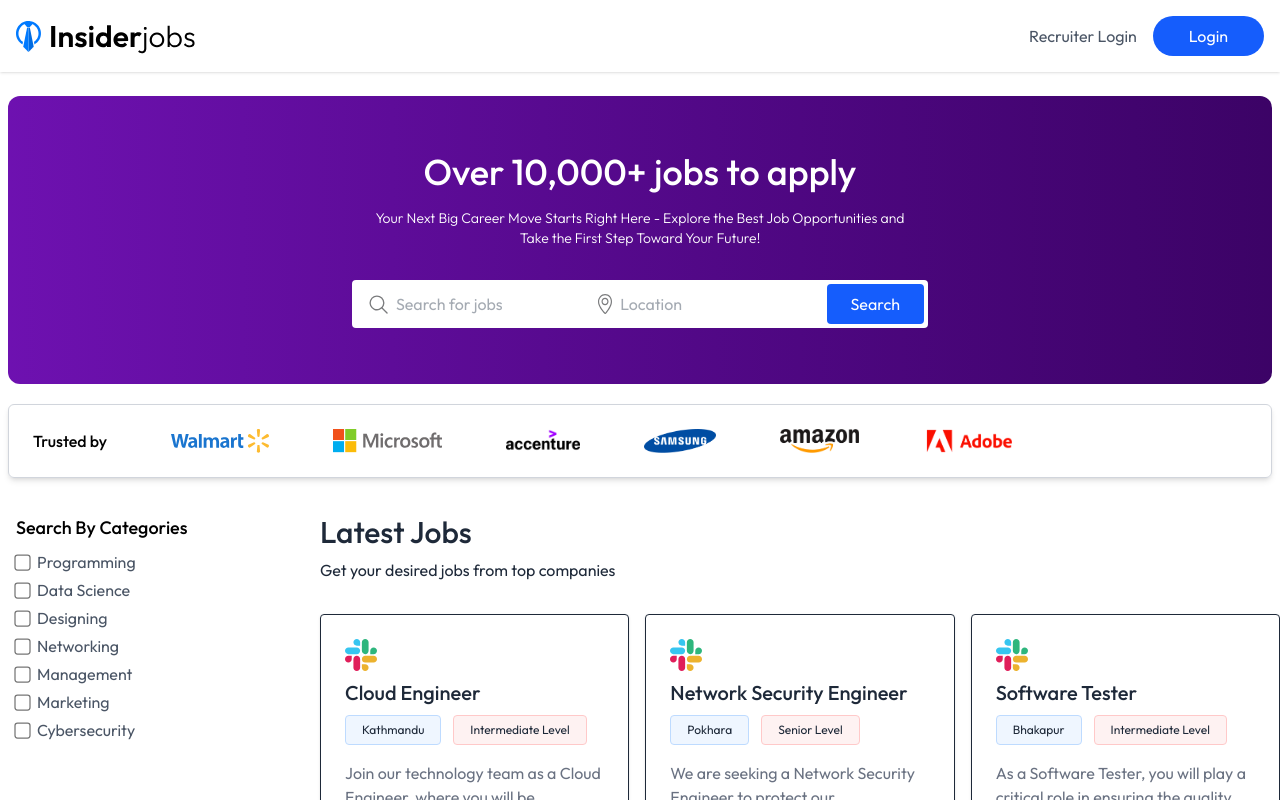
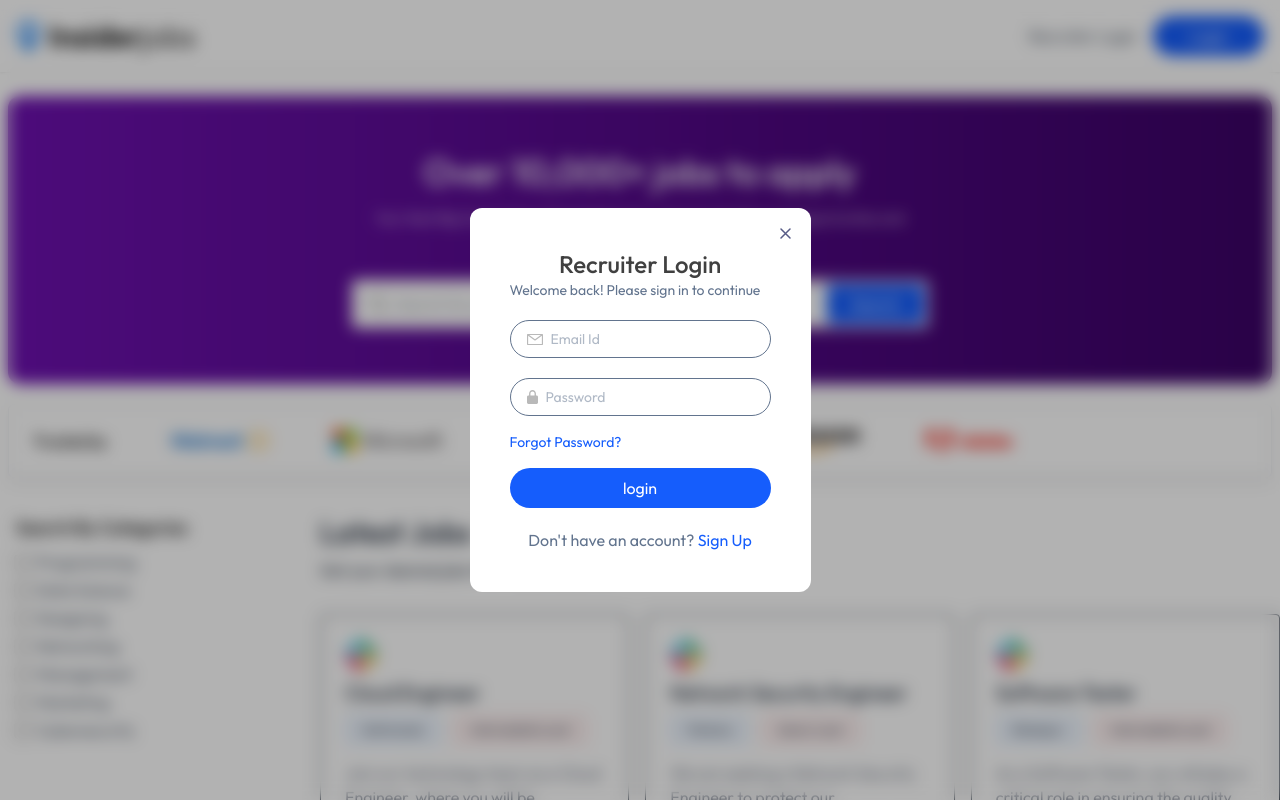
Before and after one commit to manoj-pun/job-portal, a React (Vite) app in the folder frontend/: page / in a window 1280 px wide. Both pictures are taken after a click on the button "Recruiter Login". Shown: the top 800 px of the page. Built offline with nearby package versions, Linux system fonts and the light colour scheme.

Commit message:
added rectruiter login with popup

```diff
--- a/frontend/src/App.jsx
+++ b/frontend/src/App.jsx
@@ -1,12 +1,18 @@
-import React from 'react'
+import React, { useContext } from 'react'
 import { Routes,Route } from 'react-router-dom'
 import Home from './pages/Home'
 import ApplyJob from './pages/ApplyJob'
 import Applications from './pages/Applications'
+import RecruiterLogin from './components/RecruiterLogin'
+import { AppContext } from './context/AppContext'
 
 const App = () => {
+
+  const {showRecruiterLogin} = useContext(AppContext);
+
   return (
     <div>
+      {showRecruiterLogin &&  <RecruiterLogin/>}
       <Routes>
         <Route path="/" element={<Home/>} />
         <Route path="/apply-job/:id" element={<ApplyJob/>} />
--- a/frontend/src/components/Navbar.jsx
+++ b/frontend/src/components/Navbar.jsx
@@ -1,7 +1,11 @@
-import React from 'react'
+import React, { useContext } from 'react'
 import {assets} from "../assets/assets"
+import { AppContext } from '../context/AppContext'
 
 const Navbar = () => {
+
+  const {setShowRecruiterLogin} = useContext(AppContext);
+
   return (
     <div className='shadow py-4'>
       <div className='container px-4 2xl:px-20 mx-auto flex justify-between items-center'>
@@ -12,7 +16,7 @@ const Navbar = () => {
                 <p className='max-sm:hidden'>Hi,</p>
         </div> */}
         <div className='flex gap-4 max-sm:text-xs'>
-            <button className='text-gray-600 cursor-pointer'>Recruiter Login</button>
+            <button onClick={e => setShowRecruiterLogin(true)} className='text-gray-600 cursor-pointer'>Recruiter Login</button>
             <button className='bg-blue-600 text-white px-6 sm:px-9 py-2 rounded-full cursor-pointer'>Login</button>
         </div>
       </div>
--- /dev/null
+++ b/frontend/src/components/RecruiterLogin.jsx
@@ -0,0 +1,84 @@
+import React, { useContext, useState,useEffect } from 'react'
+import { assets } from '../assets/assets'
+import { AppContext } from '../context/AppContext'
+
+const RecruiterLogin = () => {
+
+    const [state,setState] = useState("Login")
+    const [name,setName] = useState("")
+    const [email,setEmail] = useState("")
+    const [password,setPassword] = useState("")
+
+    const [image,setImage] = useState(false)
+
+    const [isTextDataSubmitted,setIsTextDataSubmitted] = useState(false)
+
+    const {setShowRecruiterLogin} = useContext(AppContext)
+
+    const onSubmitHandler = async(e) => {
+        e.preventDefault()
+        if(state == "Sign Up" && !isTextDataSubmitted){
+            setIsTextDataSubmitted(true)
+        }
+    }
+
+    useEffect(() => {
+        document.body.style.overflow = "hidden"
+        return () => {
+          document.body.style.overflow = "unset"
+        }
+    },[])
+
+  return (
+    <div className='absolute top-0 left-0 right-0 bottom-0 z-10 backdrop-blur-sm bg-black/30 flex justify-center items-center'>
+      <form onSubmit={onSubmitHandler} className='relative bg-white p-10 rounded-xl text-slate-500'>
+        <h1 className='text-center text-2xl text-neutral-700 font-medium'>Recruiter {state}</h1>
+        <p className='text-sm'>Welcome back! Please sign in to continue</p>
+        {state === "Sign Up" && isTextDataSubmitted
+        ? <>
+          <div className='flex items-center gap-4 my-10'>
+            <label htmlFor="image">
+              <img className='w-16 rounded-full' src={image ? URL.createObjectURL(image) : assets.upload_area} alt="" />
+              <input onChange={e => setImage(e.target.files[0])} type="file" id='image' hidden/>
+            </label>
+            <p>Upload Company <br />logo</p>
+          </div>
+        </>
+        : <>
+            {state !== "Login" && (
+              <div className='border px-4 py-2 flex items-center gap-2 rounded-full mt-5'>
+                <img src={assets.person_icon} alt="" />
+                <input className='outline-none text-sm' onChange={e => setName(e.target.value)} value={name} type="text" placeholder='Company Name' required/>
+              </div>
+            )}
+
+            <div className='border px-4 py-2 flex items-center gap-2 rounded-full mt-5'>
+              <img src={assets.email_icon} alt="" />
+              <input className='outline-none text-sm' onChange={e => setEmail(e.target.value)} value={email} type="email" placeholder='Email Id' required/>
+            </div>
+            <div className='border px-4 py-2 flex items-center gap-2 rounded-full mt-5'>
+              <img src={assets.lock_icon} alt="" />
+              <input className='outline-none text-sm' onChange={e => setPassword(e.target.value)} value={password} type="password" placeholder='Password' required/>
+            </div>
+          </>
+        }
+        {state === "Login" && <p className='text-sm text-blue-600 mt-4 cursor-pointer'>Forgot Password?</p>}
+
+        <button type='submit' className='bg-blue-600 w-full text-white py-2 rounded-full mt-4'>
+          {state === "Login" ? "login" : isTextDataSubmitted ? "create account" : "next"}
+        </button>
+
+        {
+          state === "Login"
+          ?<p className='mt-5 text-center'>Don't have an account? <span className='text-blue-600 cursor-pointer' onClick={() => setState("Sign Up")}>Sign Up</span></p>
+          :<p className='mt-5 text-center'>Already have an account? <span className='text-blue-600 cursor-pointer' onClick={() => setState("Login")}>Login</span></p>
+        }
+
+        <img onClick={e => setShowRecruiterLogin(false)} className='absolute top-5 right-5 cursor-pointer' src={assets.cross_icon} alt="" />
+
+      </form>
+    </div>
+  )
+}
+
+export default RecruiterLogin
--- a/frontend/src/context/AppContext.jsx
+++ b/frontend/src/context/AppContext.jsx
@@ -14,6 +14,8 @@ export const AppContextProvider = (props) => {
 
     const [jobs,setJobs] = useState([])
 
+    const [showRecruiterLogin,setShowRecruiterLogin] = useState(false)
+
     //function to fetch jobs
     const fetchJobs = async() => {
         setJobs(jobsData)
@@ -26,7 +28,8 @@ export const AppContextProvider = (props) => {
     const value = {
         searchFilter,setSearchFilter,
         isSearched,setIsSearched,
-        jobs,setJobs
+        jobs,setJobs,
+        showRecruiterLogin,setShowRecruiterLogin
     }
 
     return(<AppContext.Provider value={value}>
```
